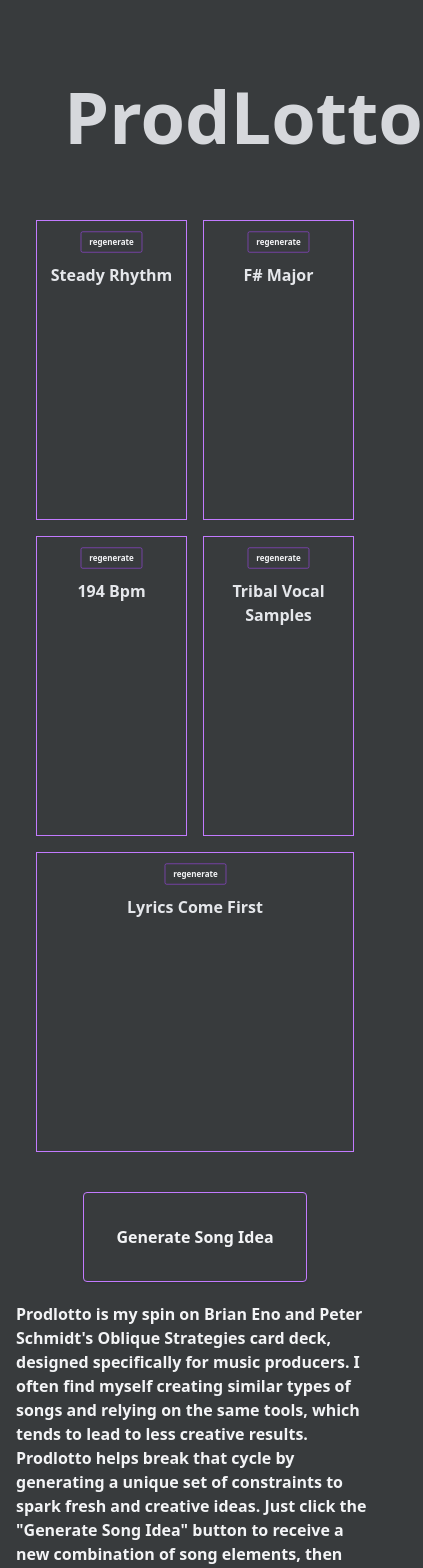
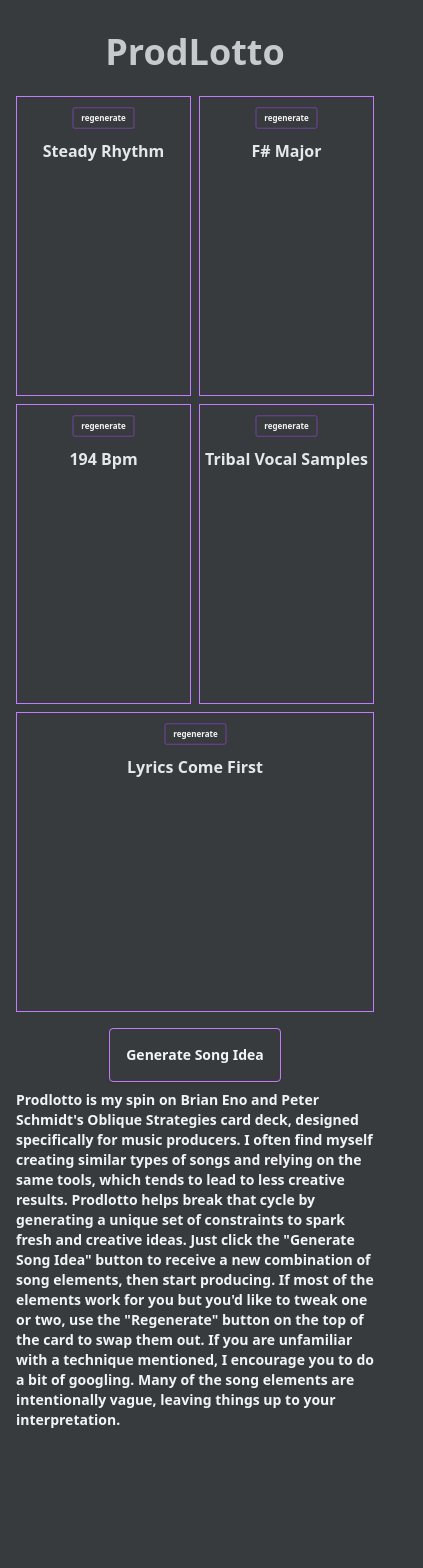
Before and after one commit to DeanEby/prodlotto, a React (Vite) app in the folder prodlotto/: page / in a window 390 px wide. Shown: the top 1568 px of the page, 423 px wide, since content can reach past the window. After the commit the page ends 1446 px from the top, so only its background shows below. Built offline with nearby package versions, Linux system fonts and the light colour scheme.

Commit message:
update cursor on hover over

```diff
--- a/prodlotto/src/App.tsx
+++ b/prodlotto/src/App.tsx
@@ -44,11 +44,11 @@
 
 
   return (
-    <div className="container mx-auto px-4 py-8">
-      <h1 className='text-center text-7xl font-bold text-gray-200 p-12 animate-pulse'>
+    <div className="container mx-auto px-2 sm:px-4 py-4 sm:py-8">
+      <h1 className='text-center text-4xl sm:text-7xl font-bold text-gray-200 p-4 sm:p-12 animate-pulse'>
         ProdLotto
       </h1>
-      <div className = "flex flex-wrap gap-4 text-3xl p-5 font-bold text-gray-200 capitalize text-center">
+      <div className="flex flex-wrap gap-2 sm:gap-4 text-xl sm:text-3xl p-2 sm:p-5 font-bold text-gray-200 capitalize text-center">
       <Card id={1}/>
       <Card id={2}/>
       <Card id={3}/>
@@ -56,18 +56,16 @@
       <Card id={5}/>
       </div>
 
-
-
-      <div className="justify-self-center">
-        <button className='bg-transparent hover:bg-gray-400 text-gray-100 hover:text-purple-800 font-semibold py-8 px-8 border border-purple-400 rounded shadow my-5'
+      <div className="flex justify-center">
+        <button className='cursor-pointer bg-transparent hover:bg-gray-400 text-gray-100 hover:text-purple-800 font-semibold py-4 sm:py-8 px-4 sm:px-8 border border-purple-400 rounded shadow my-2 sm:my-5 text-sm sm:text-base'
             onClick={() => updateElements()}>Generate Song Idea</button>
       </div>
-      <h1 className='text-gray-100 font-semibold'>
+      <h1 className='text-gray-100 font-semibold text-sm sm:text-base px-2 sm:px-0'>
       Prodlotto is my spin on Brian Eno and Peter Schmidt's Oblique Strategies card deck, designed specifically for music producers.
       I often find myself creating similar types of songs and relying on the same tools, which tends to lead to less creative results.
       Prodlotto helps break that cycle by generating a unique set of constraints to spark fresh and creative ideas. Just click the
       "Generate Song Idea" button to receive a new combination of song elements, then start producing. If most of the elements work
-      for you but you’d like to tweak one or two, use the "Regenerate" button on the top of the card to swap them out. If you are unfamiliar with
+      for you but you'd like to tweak one or two, use the "Regenerate" button on the top of the card to swap them out. If you are unfamiliar with
       a technique mentioned, I encourage you to do a bit of googling. Many of the song elements are intentionally vague, leaving things up to your interpretation.
       </h1>
     </div>
--- a/prodlotto/src/card.tsx
+++ b/prodlotto/src/card.tsx
@@ -6,8 +6,8 @@
 ) => {
 
   return (
-  <div className=".grid-cols-5 text-base sm:text-lg md:text-xl lg:text-2xl xl:text-3xl .grid-rows-5 border border-purple-400 w-[250px] h-[300px] w-full md:w-1/2 flex-1 mx-auto max-w-md">
-    <button className= "bg-transparent text-base sm:text-lg md:text-xl lg:text-2xl xl:text-3xl hover:bg-gray-400 text-gray-100 hover:text-purple-800 text-grey-100 font-semibold py-2 px-4 border border-purple-500 hover:border-transparent rounded scale-50"
+  <div className="grid-cols-5 text-base sm:text-lg md:text-xl lg:text-2xl xl:text-3xl grid-rows-5 border border-purple-400 w-[250px] h-[300px] w-full md:w-1/2 flex-1 mx-auto max-w-md">
+    <button className= "cursor-pointer bg-transparent text-base sm:text-lg md:text-xl lg:text-2xl xl:text-3xl hover:bg-gray-400 text-gray-100 hover:text-purple-800 text-grey-100 font-semibold py-2 px-4 border border-purple-500 hover:border-transparent rounded scale-50"
         onClick={() => updateElement(id)}>regenerate</button>
     <h1 id={String(id)}></h1>
   </div>
```
